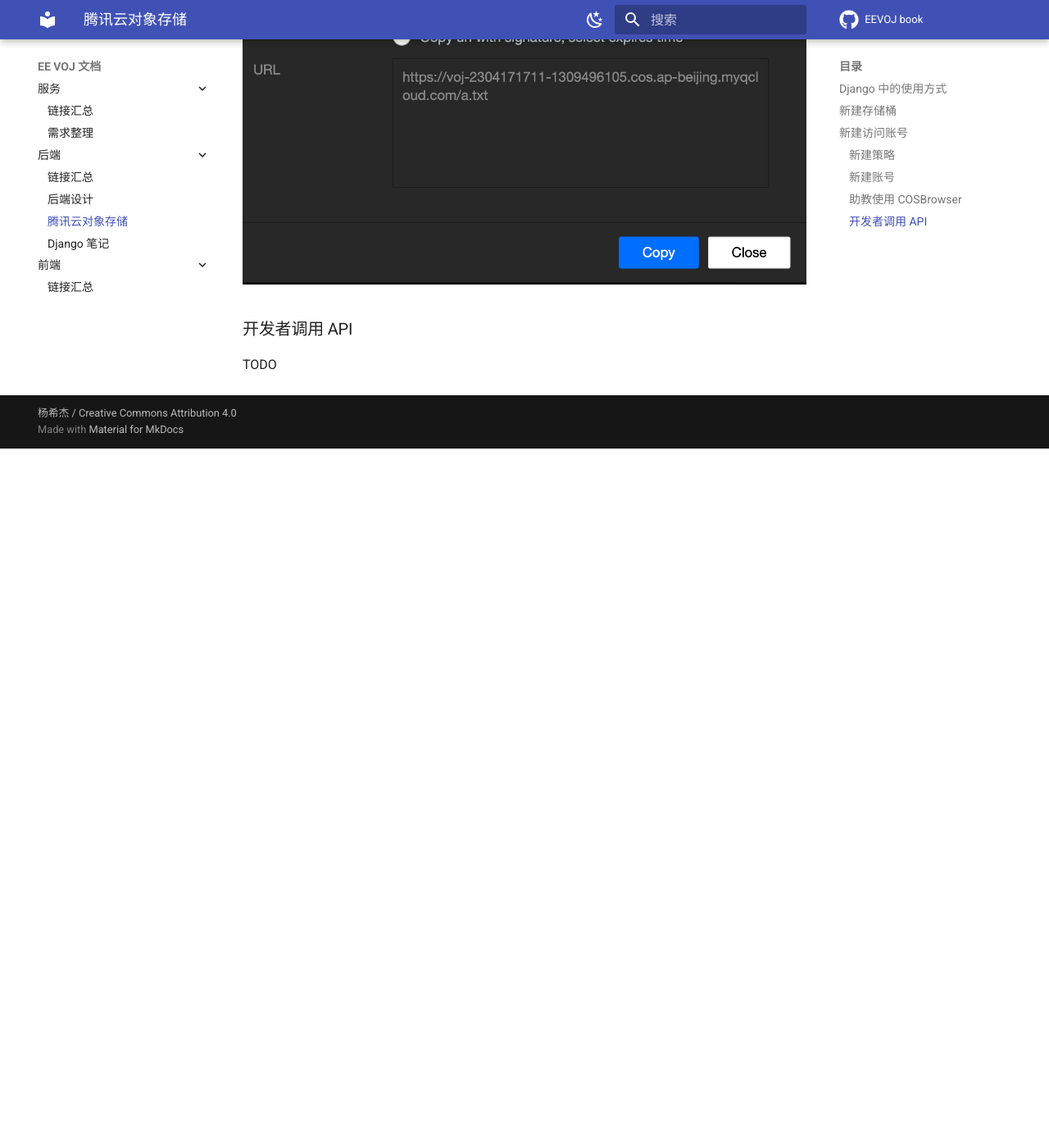
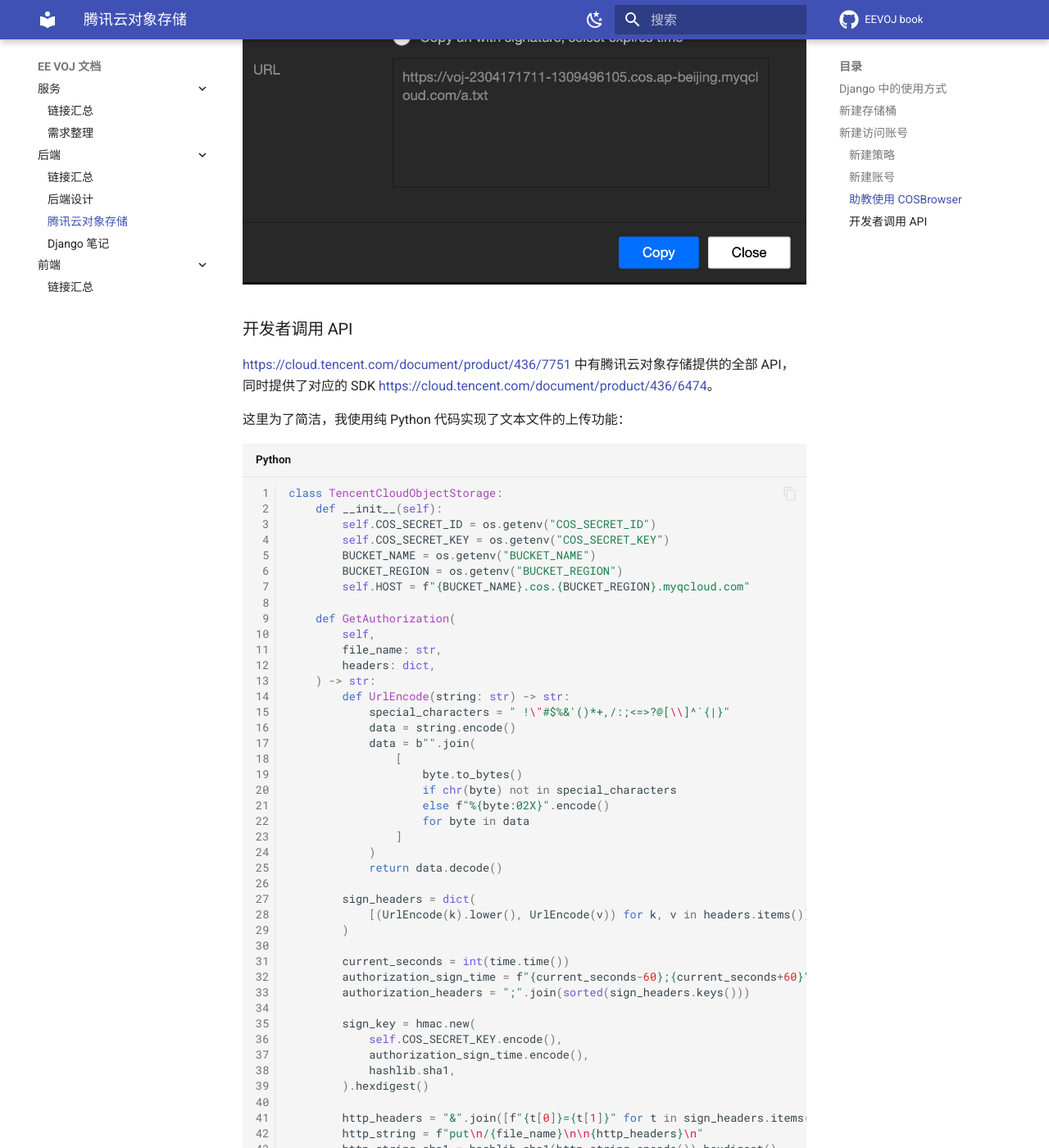
Before and after one commit to EEVOJ/book, an MkDocs documentation site: the page built from docs/BACKEND/cos.md, in a window 1280 px wide and 1400 px high, scrolled down 11625 px. Shown: the whole window at 82% size. Built offline with MkDocs 1.6.1 and Material for MkDocs 9.7.7, drawn with Linux system fonts in a browser that asks for light colours; comment, search, counter and statistics services are not loaded; before the commit the page ends 12172 px from its top, so only the background shows below that; some of the changed text lies outside the part shown.

Commit message:
add cos API

````diff
--- a/docs/BACKEND/cos.md
+++ b/docs/BACKEND/cos.md
@@ -79,4 +79,86 @@
 
 ### 开发者调用 API
 
-TODO
+<https://cloud.tencent.com/document/product/436/7751> 中有腾讯云对象存储提供的全部 API，同时提供了对应的 SDK <https://cloud.tencent.com/document/product/436/6474>。
+
+这里为了简洁，我使用纯 Python 代码实现了文本文件的上传功能：
+
+```py
+class TencentCloudObjectStorage:
+    def __init__(self):
+        self.COS_SECRET_ID = os.getenv("COS_SECRET_ID")
+        self.COS_SECRET_KEY = os.getenv("COS_SECRET_KEY")
+        BUCKET_NAME = os.getenv("BUCKET_NAME")
+        BUCKET_REGION = os.getenv("BUCKET_REGION")
+        self.HOST = f"{BUCKET_NAME}.cos.{BUCKET_REGION}.myqcloud.com"
+
+    def GetAuthorization(
+        self,
+        file_name: str,
+        headers: dict,
+    ) -> str:
+        def UrlEncode(string: str) -> str:
+            special_characters = " !\"#$%&'()*+,/:;<=>?@[\\]^`{|}"
+            data = string.encode()
+            data = b"".join(
+                [
+                    byte.to_bytes()
+                    if chr(byte) not in special_characters
+                    else f"%{byte:02X}".encode()
+                    for byte in data
+                ]
+            )
+            return data.decode()
+
+        sign_headers = dict(
+            [(UrlEncode(k).lower(), UrlEncode(v)) for k, v in headers.items()]
+        )
+
+        current_seconds = int(time.time())
+        authorization_sign_time = f"{current_seconds-60};{current_seconds+60}"
+        authorization_headers = ";".join(sorted(sign_headers.keys()))
+
+        sign_key = hmac.new(
+            self.COS_SECRET_KEY.encode(),
+            authorization_sign_time.encode(),
+            hashlib.sha1,
+        ).hexdigest()
+
+        http_headers = "&".join([f"{t[0]}={t[1]}" for t in sign_headers.items()])
+        http_string = f"put\n/{file_name}\n\n{http_headers}\n"
+        http_string_sha1 = hashlib.sha1(http_string.encode()).hexdigest()
+        string_to_sign = f"sha1\n{authorization_sign_time}\n{http_string_sha1}\n"
+
+        authorization_sign = hmac.new(
+            sign_key.encode(), string_to_sign.encode(), hashlib.sha1
+        ).hexdigest()
+
+        authorization = f"q-sign-algorithm=sha1&q-ak={self.COS_SECRET_ID}&q-sign-time={authorization_sign_time}&q-key-time={authorization_sign_time}&q-header-list={authorization_headers}&q-url-param-list=&q-signature={authorization_sign}"
+        return authorization
+
+    def UploadPlainTextFile(self, file_content: str, suffix: str = "txt") -> str | None:
+        file_name = (
+            datetime.datetime.now().strftime("%y%m%d%H%M")
+            + "-"
+            + uuid.uuid4().hex
+            + f".{suffix}"
+        )
+        url = f"https://{self.HOST}/{file_name}"
+
+        file_data = file_content.encode()
+        headers = {"Content-Type": "text/plain"}
+        headers["Authorization"] = self.GetAuthorization(
+            file_name=file_name, headers=headers
+        )
+
+        response = requests.put(url=url, data=file_data, headers=headers)
+
+        print(response.status_code)
+        print(response.content.decode())
+        if response.status_code == 200:
+            return url
+        else:
+            return None
+```
+
+这里 COS_SECRET_ID 和 COS_SECRET_KEY 都使用环境变量，需要在程序运行前设置好。
````
